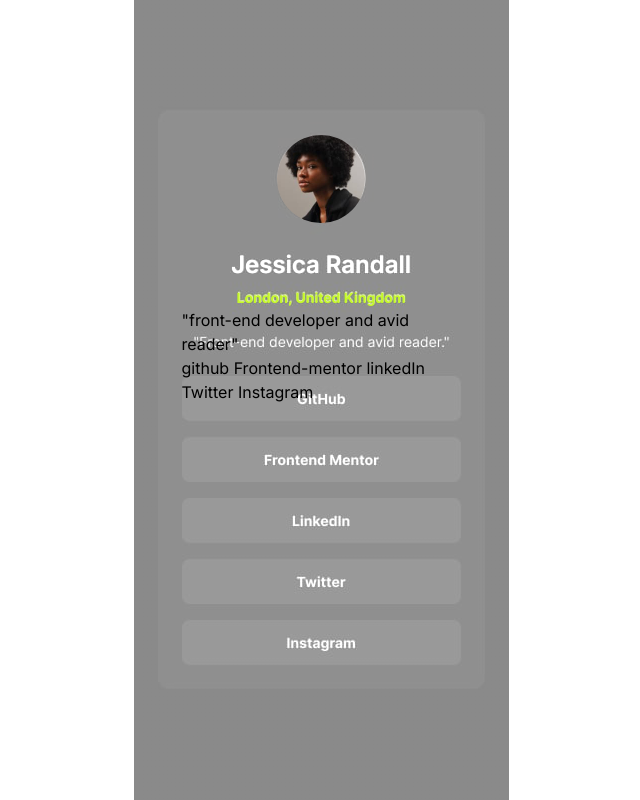
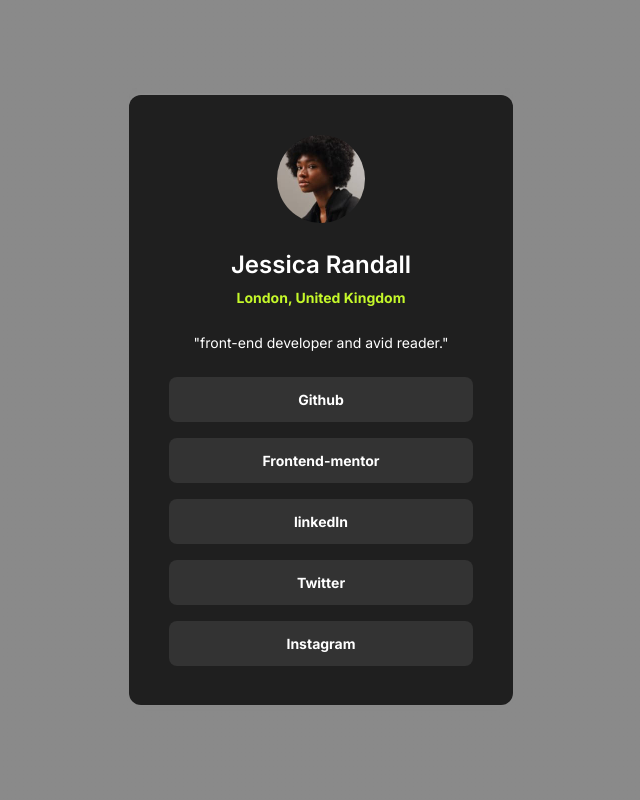
Before and after one commit to Sayf3r/Social-link-profile, a plain HTML site: page index.html in a window 1280 px wide. Shown: the whole page, without its empty margins (319-959 px from the left). Drawn offline with Linux system fonts and the light colour scheme.

Commit message:
finish desktop version

```diff
--- a/assets/style.css
+++ b/assets/style.css
@@ -14,6 +14,7 @@
     --dark-grey: hsl(0, 0%, 12%);
     --grey: hsl(0, 0%, 20%);
     --green: hsl(75, 94%, 57%);
+    --greentest: rgba(#C4F82A);
     --white: #fff;
 }
 
@@ -38,18 +39,19 @@ body {
     display: flex;
     justify-content: center;
     align-items: center;
-    /*background: var(--black);*/
+    background: var(--black);
     background:
         linear-gradient(to top, rgba(255, 255, 255, 0.5), rgba(255, 255, 255, 0.5)),
-        url(../design/mobile-design.jpg) center center no-repeat;
+        url(../design/destkop-design.jpg) center center no-repeat;
 }
 
 .card {
     display: flex;
     flex-direction: column;
+    align-items: center;
     height: 579px;
     width: 327px;
-    /*background: var(--dark-grey);*/
+    background: var(--dark-grey);
     padding: 24px;
     border-radius: 12px;
 }
@@ -79,6 +81,50 @@ body {
     font-weight: 700;
 }
 
+.desc {
+    margin-top: 24px;
+    font-size: var(--fs-m);
+    color: var(--white);
+}
+
+.social-link {
+    display: flex;
+    flex-direction: column;
+    margin-top: 24px;
+    align-items: center;
+    width: 100%;
+}
+
+.link {
+    display: block;
+    padding: 12px 0;
+    background: var(--grey);
+    color: var(--white);
+    font-size: var(--fs-m);
+    border-radius: 8px;
+    margin-bottom: 16px;
+    font-weight: 700;
+    width: 100%;
+    text-align: center;
+}
+
 .attribution {
     display: none;
 }
+
+@media screen and (min-width: 528px) {
+    .card {
+        width: 384px;
+        height: 610px;
+        padding: 40px;
+    }
+
+    .link {
+        transition: .15s ease-in-out;
+    }
+
+    .link:hover {
+        background: var(--green);
+        color: var(--grey);
+    }
+}
--- a/index.html
+++ b/index.html
@@ -20,10 +20,10 @@
         <img class="avatar-img" src="./assets/images/avatar-jessica.jpeg" alt="Avatar Jessica">
         <h1 class="name">Jessica Randall</h1>
         <p class="location">London, United Kingdom</p>
-        <p class="desc">"front-end developer and avid reader"</p>
+        <p class="desc">"front-end developer and avid reader."</p>
       </div>
-      <div class="social-links">
-        <a href="" class="link">github</a>
+      <div class="social-link">
+        <a href="" class="link">Github</a>
         <a href="" class="link">Frontend-mentor</a>
         <a href="" class="link">linkedIn</a>
         <a href="" class="link">Twitter</a>
```
